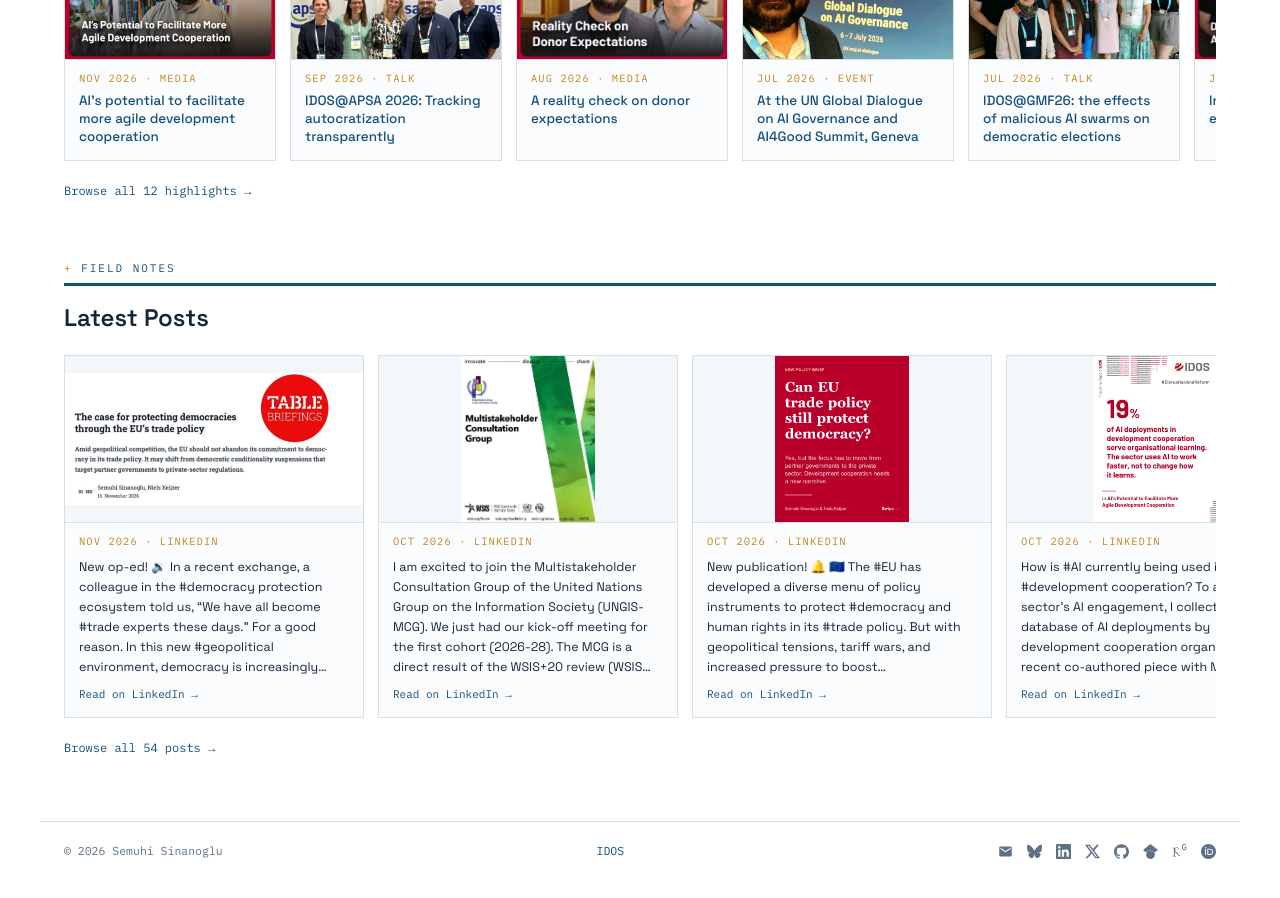
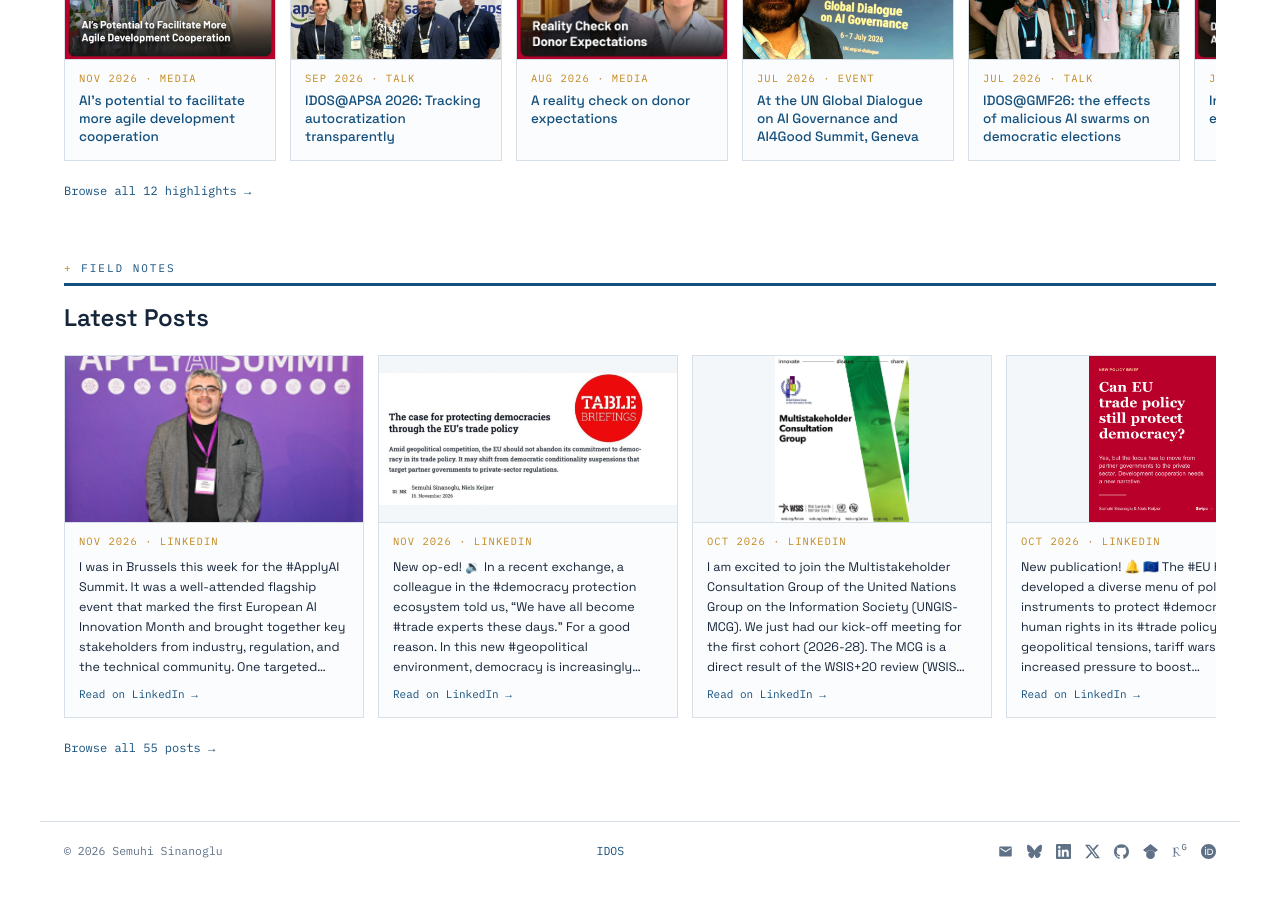
Before and after one commit to semuhi/semuhi.github.io, a Jekyll site: the page built from index.html, in a window 1280 px wide and 900 px high, scrolled down 1517 px. Built offline with Jekyll 4.4.1, drawn with Linux system fonts in a browser that asks for light colours.

Commit message:
Data: add LinkedIn post on the Apply AI Summit (social)
Add the 2026-11-19 event post to the AI portfolio, with its thumbnail.
Rebuild the preview fixtures.

Co-Authored-By: Claude Opus 5.5 <noreply@anthropic.com>

```diff
--- a/_data/social.yml
+++ b/_data/social.yml
@@ -25,6 +25,13 @@
 # Dates for the 2024-25 backfill are decoded from the LinkedIn post IDs (UTC).
 
 posts:
+  - date: 2026-11-19
+    platform: linkedin
+    type: event
+    url: "https://www.linkedin.com/posts/semuhisinanoglu_i-was-in-brussels-this-week-for-the-applyai-ugcPost-7529210773110448128-Zwsk"
+    excerpt: "I was in Brussels this week for the #ApplyAI Summit. It was a well-attended flagship event that marked the first European AI Innovation Month and brought together key stakeholders from industry, regulation, and the technical community. One targeted sector was public administration for #AI adoption. “Many public administrations do not even know they are actually running AI pilots within their systems.” Someone said this half as a joke, but it captures where we are in AI adoption in knowledge-intensive organizations like public administrations."
+    portfolio: [aitech]
+    image: /assets/img/post-apply-ai-summit.png
   - date: 2026-11-16
     platform: linkedin
     type: publication
--- a/_design/preview/portfolio-aitech.html
+++ b/_design/preview/portfolio-aitech.html
@@ -79,10 +79,10 @@
   <span class="mono go">Browse all 6 highlights &rarr;</span>
 </a>
 <a class="actlink" href="activity.html?pf=aitech#posts">
-  <div class="num">Field notes &middot; 11</div>
+  <div class="num">Field notes &middot; 12</div>
   <h3>Posts from LinkedIn and Bluesky</h3>
-  <p>Latest: I am excited to join the Multistakeholder Consultation Group of the United Nations Grou... &middot; Oct 2026</p>
-  <span class="mono go">Browse all 11 posts &rarr;</span>
+  <p>Latest: I was in Brussels this week for the #ApplyAI Summit. It was a well-attended flagship ev... &middot; Nov 2026</p>
+  <span class="mono go">Browse all 12 posts &rarr;</span>
 </a>
 </div>
 </section>
```
Also changed, not shown: _design/preview/activity.html (+7 -1 lines), _design/preview/index.html (+8 -8 lines), assets/img/post-apply-ai-summit.png (added).
